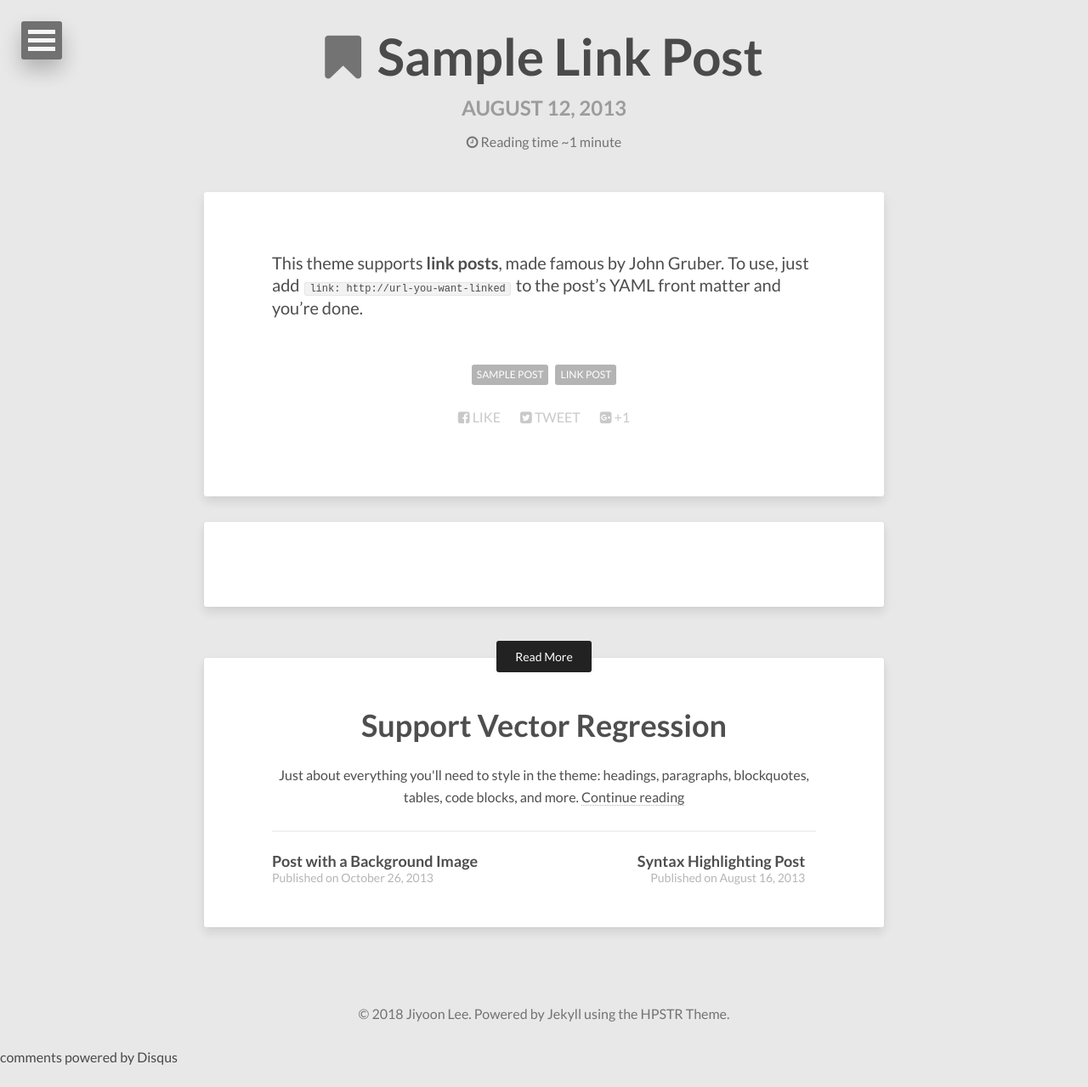
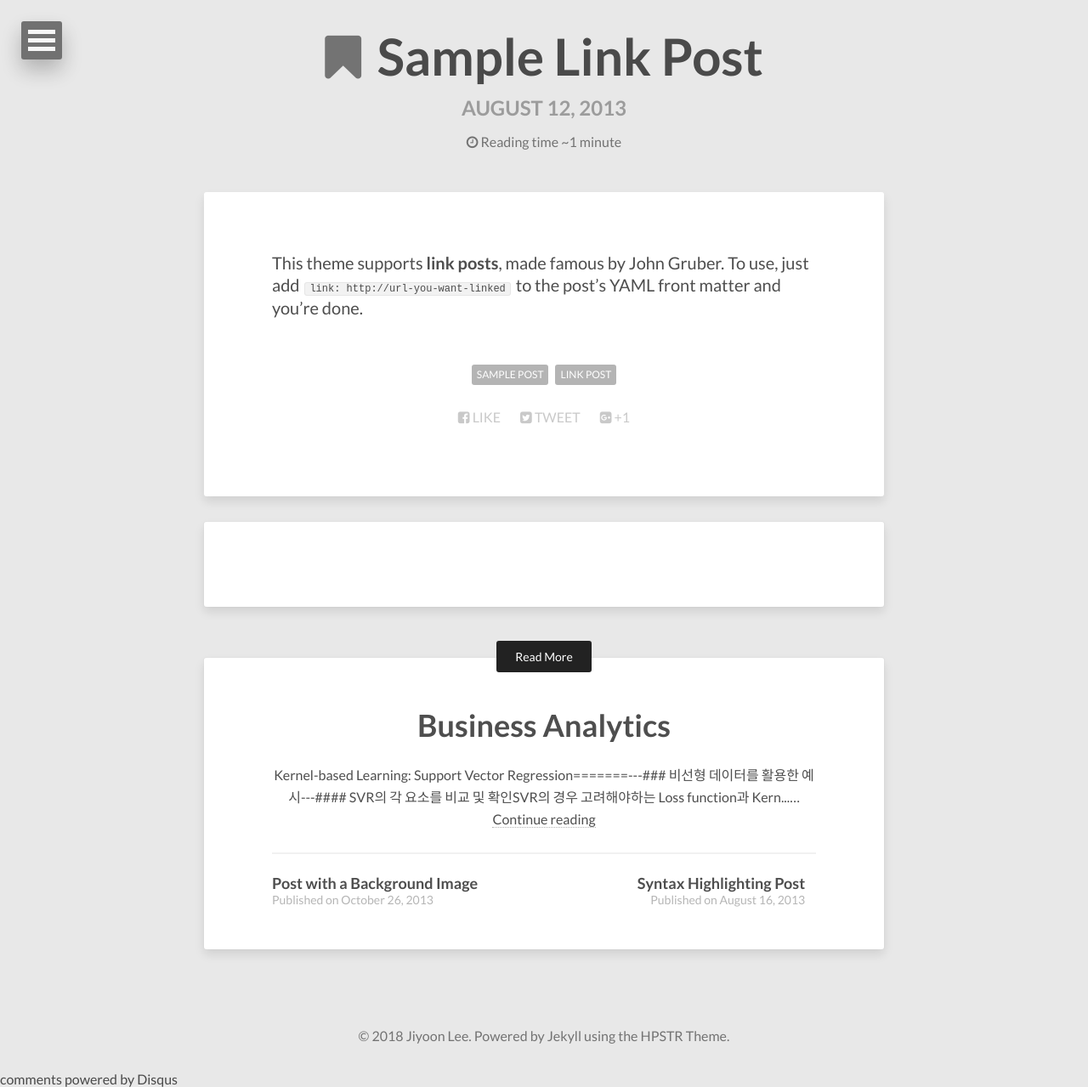
Before and after one commit to leejiyoon52/leejiyoon52.github.io, a Jekyll site: the page built from _posts/2013-08-12-sample-link-post.md, in a window 1280 px wide. Shown: the whole page at 85% size. Built offline with Jekyll 4.4.1, drawn with Linux system fonts in a browser that asks for light colours; nearby versions of some CDN libraries; comment, search, counter and statistics services are not loaded; before the commit the page ends 1253 px from its top, so only the background shows below that.

Commit message:
Update _posts/2018-11-20-Support-Vecter-Regression.md

```diff
--- a/_posts/2018-11-20-Support-Vecter-Regression.md
+++ b/_posts/2018-11-20-Support-Vecter-Regression.md
@@ -1,16 +1,3 @@
----
-layout: post
-title: Support Vector Regression
-description: "Just about everything you'll need to style in the theme: headings, paragraphs, blockquotes, tables, code blocks, and more."
-modified: 2018-11-18
-tags: [business analytics]
-image:
-  path: /images/abstract-3.jpg
-  feature: abstract-3.jpg
-  credit: jiyoonlee
-  creditlink: http://www.dargadgetz.com/ios-7-abstract-wallpaper-pack-for-iphone-5-and-ipod-touch-retina/
----
-
 ---
 layout: post
 title: Business Analytics
```
